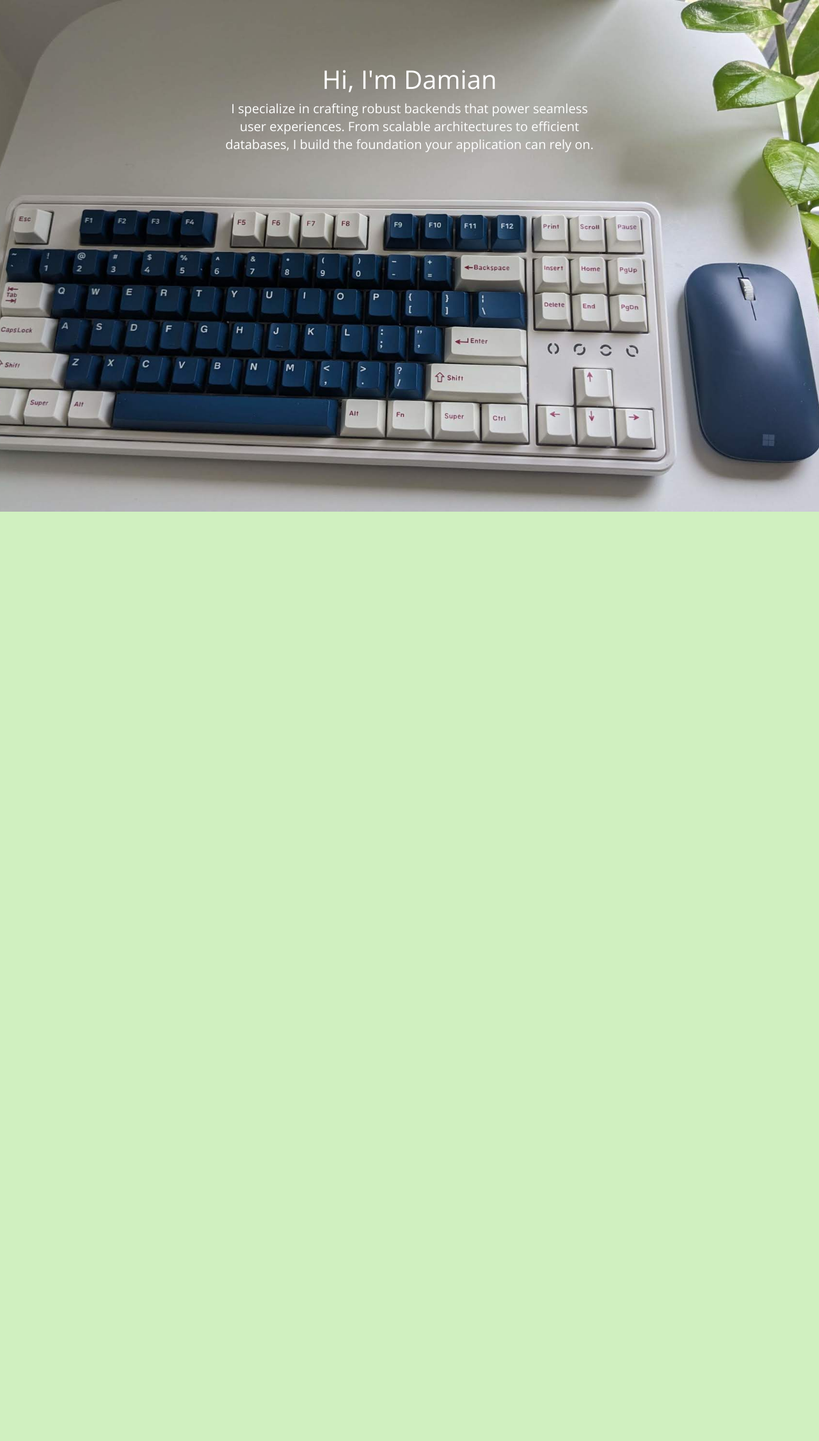
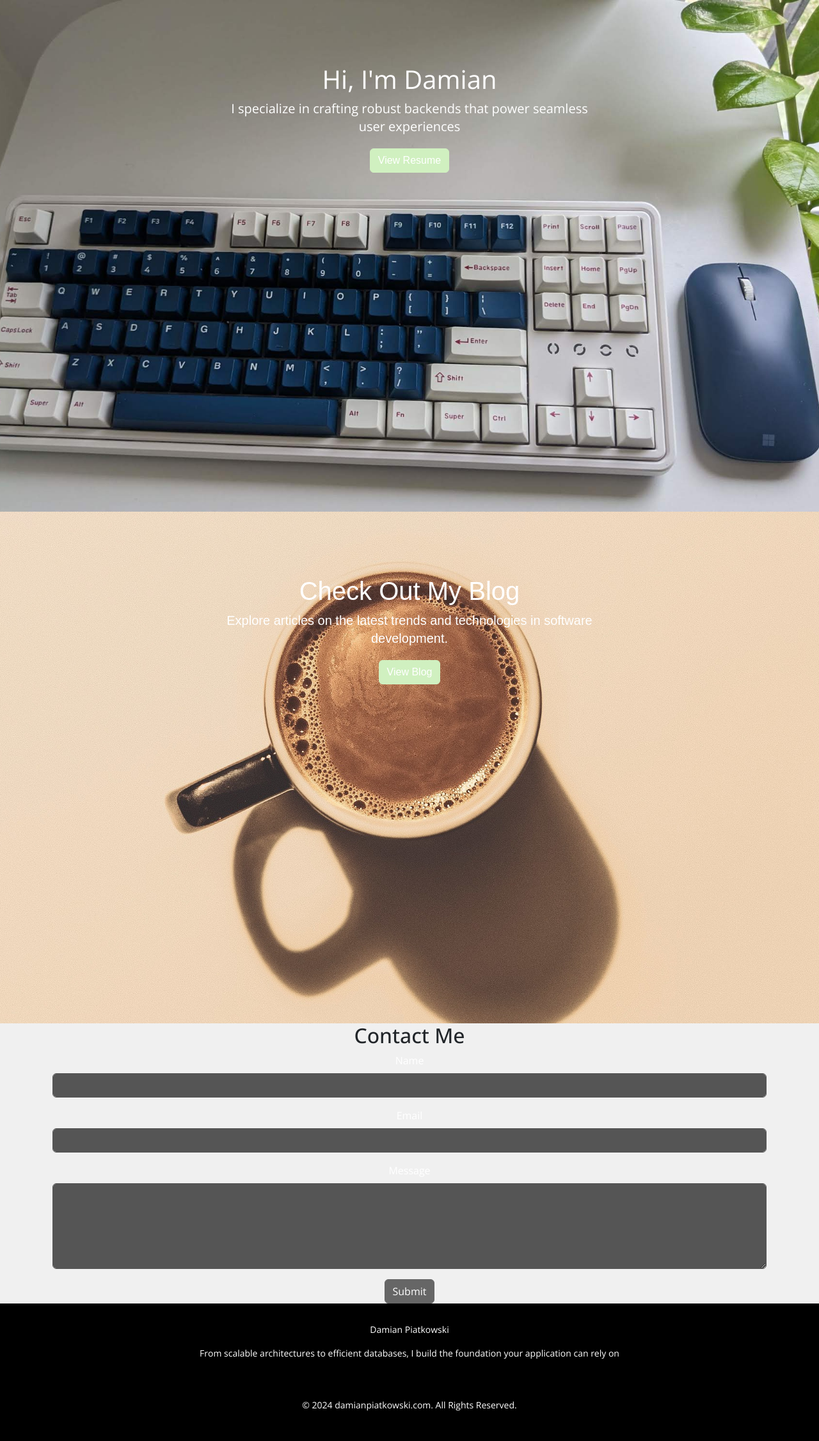
Before and after one commit to damian-j-piatkowski/damianpiatkowski.com, a Flask app: page / in a window 1280 px wide. Shown: the part 76-2329 px from the top of the page at 64% size. Before the commit the page ends 876 px from the top, so only its background shows below. Run offline with Flask 3, Linux system fonts and the light colour scheme.

Commit message:
Rough draft of the landing page, to be finetuned.

```diff
--- a/static/style.css
+++ b/static/style.css
@@ -33,6 +33,7 @@
 
 /* Style for the home hero section */
 .home-hero {
+    position: relative; /* Add relative positioning */
     background-image: url('/static/images/home_main.jpg'); /* Adjust the path as needed */
     background-size: cover;
     background-position: center center; /* Center the background image horizontally and vertically */
@@ -44,11 +45,12 @@
 
 /* Style for the text within the home hero section */
 .hero-content {
+    position: relative; /* Add relative positioning */
     max-width: 600px; /* Adjust max-width as needed */
     margin: 0 auto;
     text-align: center;
     opacity: 0; /* Start with opacity 0 */
-    animation: fadeIn 2s forwards; /* Apply fadeIn animation */
+    animation: fadeIn 4s forwards; /* Increase duration to 4 seconds */
 }
 
 @keyframes fadeIn {
@@ -71,6 +73,134 @@
 .hero-content p {
     font-size: 1.25rem; /* Reduce the font size */
     line-height: 1.4; /* Adjust the line height */
-    max-width: 600px; /* Limit the maximum width of the paragraph */
+    max-width: 1000px; /* Increase the maximum width of the paragraph */
     margin: 0 auto; /* Center the paragraph horizontally */
+    overflow: hidden; /* Hide any overflow text */
+    text-align: center; /* Center-align the text */
 }
+
+/* Define a custom button color */
+.btn-custom-green {
+    background-color: #D0F0C0; /* Light green */
+    border-color: #D0F0C0; /* Light green */
+    color: #fff; /* White text */
+    margin-top: 20px; /* Add margin to push the button down */
+}
+
+.btn-custom-green:hover {
+    background-color: #a0d08c; /* Darker green on hover */
+    border-color: #a0d08c; /* Darker green on hover */
+}
+
+/* Add hovering effect to navbar items */
+.navbar-nav .nav-link {
+    transition: color 0.3s ease; /* Smooth transition for text color change */
+}
+
+.navbar-nav .nav-link:hover {
+    color: #fff; /* Change text color to white on hover */
+}
+
+/* Style for the blog section */
+.blog-section {
+    position: relative;
+    background-size: cover;
+    background-position: center center;
+    color: white;
+    padding: 100px 0;
+    font-family: 'Montserrat', sans-serif;
+    height: 100vh; /* Make the section take up the full height of the viewport */
+}
+
+/* Style for the text within the blog section */
+.blog-section .container {
+    position: relative;
+    max-width: 600px;
+    margin: 0 auto;
+    text-align: center;
+    opacity: 0;
+    animation: fadeIn 4s forwards;
+}
+
+@keyframes fadeIn {
+    from {
+        opacity: 0;
+        transform: translateY(20px);
+    }
+    to {
+        opacity: 1;
+        transform: translateY(0);
+    }
+}
+
+/* Adjust the font size and line height for the blog content */
+.blog-section h2 {
+    font-size: 2.5rem;
+    line-height: 1.2;
+}
+
+.blog-section p {
+    font-size: 1.25rem;
+    line-height: 1.4;
+    max-width: 1000px;
+    margin: 0 auto;
+    overflow: hidden;
+    text-align: center;
+}
+
+/* Custom styles for form elements */
+.form-label {
+    color: white; /* Label text color */
+}
+
+.form-control {
+    background-color: #555555; /* Input field background color */
+    color: white; /* Input field text color */
+    border-color: #555555; /* Input field border color */
+}
+
+.form-control:focus {
+    background-color: #777777; /* Input field background color on focus */
+    color: white; /* Input field text color on focus */
+    border-color: #777777; /* Input field border color on focus */
+}
+
+.btn-custom-green {
+    background-color: #D0F0C0; /* Button background color */
+    border-color: #D0F0C0; /* Button border color */
+    color: #fff; /* Button text color */
+}
+
+.btn-custom-green:hover {
+    background-color: #a0d08c; /* Button background color on hover */
+    border-color: #a0d08c; /* Button border color on hover */
+}
+
+.custom-gray-bg {
+    background-color: #f0f0f0; /* Gray background color */
+}
+
+.btn-gray {
+    background-color: #666; /* Button background color */
+    border-color: #666; /* Button border color */
+    color: #fff; /* Button text color */
+}
+
+.btn-gray:hover {
+    background-color: #555; /* Button background color on hover */
+    border-color: #555; /* Button border color on hover */
+}
+
+footer {
+    padding: 20px 0; /* Add padding to the top and bottom of the footer */
+}
+
+footer p {
+    font-size: 14px; /* Adjust the font size */
+    line-height: 1.5; /* Adjust the line height */
+}
+
+footer .container {
+    margin-top: 10px; /* Add margin to the top of the container */
+    margin-bottom: 10px; /* Add margin to the bottom of the container */
+}
--- a/templates/index.html
+++ b/templates/index.html
@@ -1,16 +1,76 @@
 {% extends "base.html" %}
 {% block title %}Home Page{% endblock %}
 {% block content %}
-<section class="home-hero open-sans"> <!-- Apply the open-sans class to the section -->
+<section class="home-hero open-sans">
     <div class="container">
         <div class="row">
             <div class="col-lg-12 text-center">
                 <div class="hero-content">
-                    <h1 class="open-sans">Hi, I'm Damian</h1> <!-- Apply the open-sans class to the h1 element -->
-                    <p class="open-sans">I specialize in crafting robust backends that power seamless user experiences. From scalable architectures to efficient databases, I build the foundation your application can rely on.</p> <!-- Apply the open-sans class to the p element -->
+                    <h1 class="open-sans">Hi, I'm Damian</h1>
+                    <p class="open-sans">I specialize in crafting robust backends that power seamless user experiences</p>
+                    <a href="/resume" class="btn btn-custom-green">View Resume</a>
                 </div>
             </div>
         </div>
     </div>
 </section>
+
+<section class="blog-section" style="background-image: url('/static/images/home_blog.jpg');">
+    <div class="container">
+        <div class="row">
+            <div class="col-lg-12 text-center">
+                <h2>Check Out My Blog</h2>
+                <p>Explore articles on the latest trends and technologies in software development.</p>
+                <a href="/blog" class="btn btn-custom-green">View Blog</a> <!-- Changed "Read More" to "View Blog" -->
+            </div>
+        </div>
+    </div>
+</section>
+
+<section class="contact-section custom-gray-bg">
+    <div class="container">
+        <div class="row">
+            <div class="col-lg-12 text-center">
+                <h2>Contact Me</h2>
+                <form action="/submit_contact" method="post">
+                    <div class="mb-3">
+                        <label for="name" class="form-label">Name</label>
+                        <input type="text" class="form-control" id="name" name="name" required>
+                    </div>
+                    <div class="mb-3">
+                        <label for="email" class="form-label">Email</label>
+                        <input type="email" class="form-control" id="email" name="email" required>
+                    </div>
+                    <div class="mb-3">
+                        <label for="message" class="form-label">Message</label>
+                        <textarea class="form-control" id="message" name="message" rows="5" required></textarea>
+                    </div>
+                    <button type="submit" class="btn btn-gray">Submit</button> <!-- Changed button color to gray -->
+                </form>
+            </div>
+        </div>
+    </div>
+</section>
+
+
+
+
+<footer style="background-color: black; color: white;">
+    <div class="container">
+        <div class="row">
+            <div class="col-lg-12 text-center">
+                <p>Damian Piatkowski</p>
+                <p>From scalable architectures to efficient databases, I build the foundation your application can rely on</p>
+            </div>
+        </div>
+    </div>
+    <br> <!-- Line break -->
+    <div class="container">
+        <div class="row">
+            <div class="col-lg-12 text-center">
+                <p>&copy; 2024 damianpiatkowski.com. All Rights Reserved.</p>
+            </div>
+        </div>
+    </div>
+</footer>
 {% endblock %}
```
Also changed, not shown: static/images/home_blog.jpg (added).
